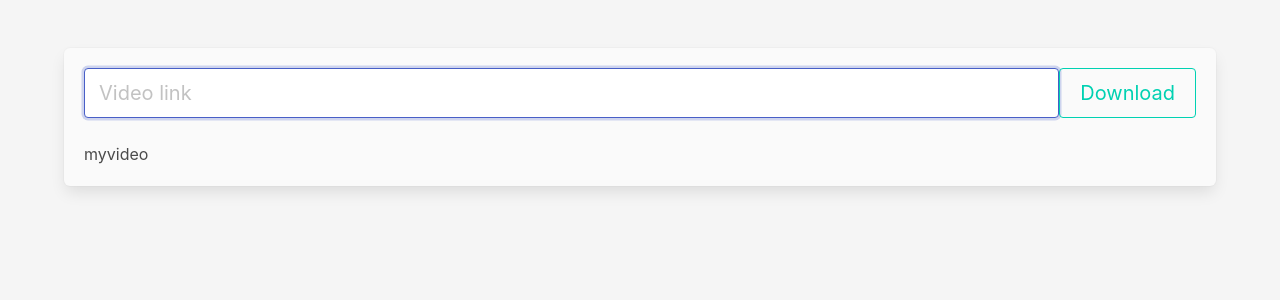
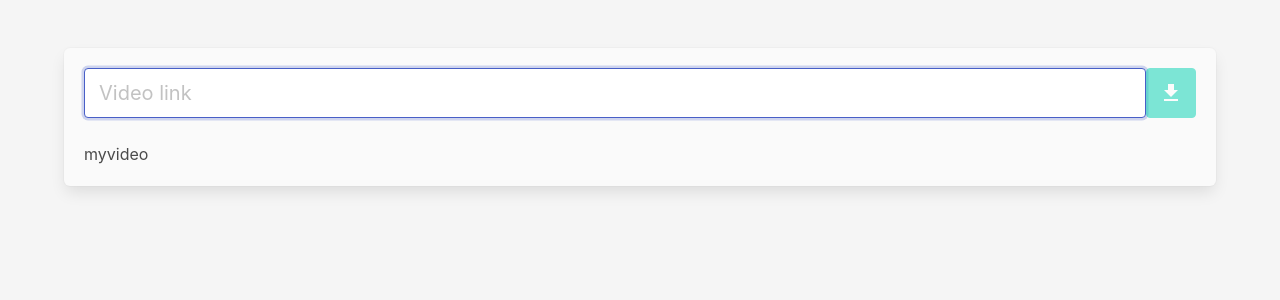
Before and after one commit to muhummadPatel/vLoader, a React app: page / in a window 1280 px wide. Shown: the top 300 px of the page. Built offline with nearby package versions, Linux system fonts and the light colour scheme.

Commit message:
Add materialdesignicons dep + add to download btn

```diff
--- a/app/src/components/AddVideo.jsx
+++ b/app/src/components/AddVideo.jsx
@@ -61,11 +61,16 @@ class AddVideo extends React.Component {
             ref={this.videoInputNode}
           />
 
-          <input
-            className="button is-medium is-primary is-outlined"
+          <button
+            className="button is-medium is-primary"
             type="submit"
             value="Download"
-          />
+            disabled={!videoInput} // disable if videoInput is empty
+          >
+            <span className="icon is-medium">
+              <i className="mdi mdi-24px mdi-download" />
+            </span>
+          </button>
         </form>
       </div>
     );
--- a/app/src/index.scss
+++ b/app/src/index.scss
@@ -1,3 +1,6 @@
+$mdi-font-path: "~@mdi/font/fonts";
+@import "~@mdi/font/scss/materialdesignicons";
+
 @import "~bulma/bulma";
 
 html {
--- a/package.json
+++ b/package.json
@@ -61,6 +61,7 @@
     "@babel/plugin-transform-react-jsx": "^7.9.4",
     "@babel/preset-env": "^7.9.5",
     "@babel/preset-react": "^7.9.4",
+    "@mdi/font": "^5.1.45",
     "babel-loader": "^8.1.0",
     "babel-plugin-module-resolver": "^4.0.0",
     "bulma": "^0.8.2",
```
Also changed, not shown: 1 other file (tests, documents, lock files or other folders).
